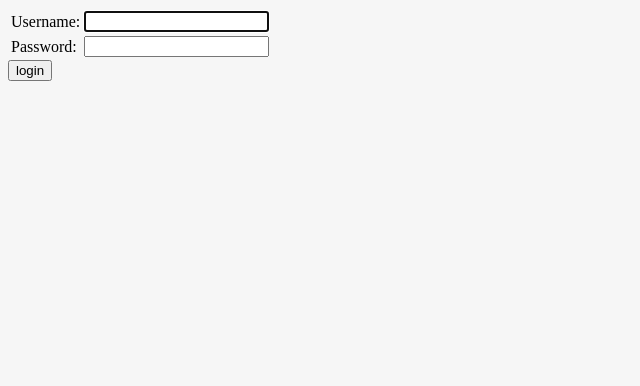
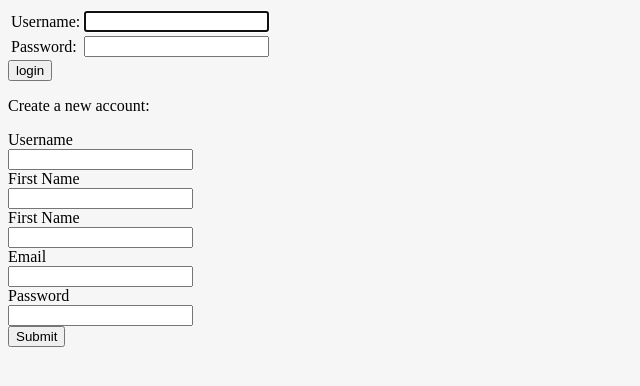
Before and after one commit to Kyotense/ToDoList, a Django app: page /login/ in a window 1280 px wide. Shown: the top 386 px of the page, without its empty margins (0-640 px from the left). Run offline with Django 3.2, Linux system fonts and the light colour scheme.

```diff
--- a/mysite/todolist/models.py
+++ b/mysite/todolist/models.py
@@ -1,5 +1,5 @@
 from __future__ import unicode_literals
-from django.contrib.auth.models import User
+#from django.contrib.auth.models import User
 from django.db import models
 import datetime
 
@@ -13,7 +13,7 @@ class Item(models.Model):
     title = models.CharField(max_length=250)
     created_date = models.DateTimeField(default=datetime.datetime.now)
     priority = models.IntegerField(choices=PRIORITY_CHOICES, default=2)
-    completed = models.BooleanField(default=False)
+    #completed = models.BooleanField(default=False)
     #user = models.ForeignKey(User)
 
     def __unicode__(self):
--- a/mysite/todolist/templates/registration/login.html
+++ b/mysite/todolist/templates/registration/login.html
@@ -23,4 +23,25 @@
 <input type="hidden" name="next" value= "{{next}}">
 </form>
 
+<p>Create a new account:</p>
+<form action="{% url 'register' %}" method="post">
+  {% csrf_token %}
+  <label for="username">Username</label><br />
+  <input type="text" name="username" id="username"><br />
+
+  <label for="first_name">First Name</label><br />
+  <input type="text" name="first_name" id="first_name"><br />
+
+  <label for="last_name">First Name</label><br />
+  <input type="text" name="last_name" id="last_name"><br />
+
+  <label for="email">Email</label><br />
+  <input type="text" name="email" id="email"><br />
+
+  <label for="password">Password</label><br />
+  <input type="text" name="password" id="password"><br />
+
+  <input type="submit" value="Submit">
+</form>
+
 {% endblock %}
--- a/mysite/todolist/urls.py
+++ b/mysite/todolist/urls.py
@@ -12,5 +12,7 @@ urlpatterns = [
     url(r'^login/$', auth_views.login, name='login'),
     url(r'^logout/$', auth_views.logout, {'template_name':'registration/logout.html'}),
     url(r'^add', views.add_item, name="add"),
+    url(r'^register', views.register, name="register"),
+    url(r'^delete/(?P<item_pk>.*)$', views.delete_items, name="delete"),
     #url(r'^list/$', Item_List.as_view()),
 ]
```
Also changed, not shown: mysite/todolist/templates/todolist/list.html (+13 -3 lines), mysite/todolist/views.py (+24 -7 lines), mysite/db.sqlite3, mysite/todolist/migrations/0003_remove_item_completed.py (added), 4 other files.
